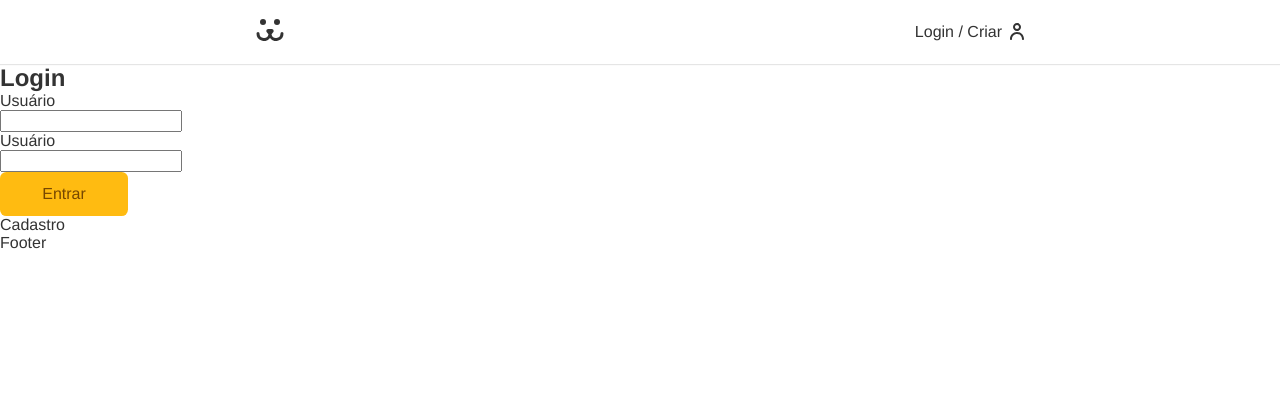
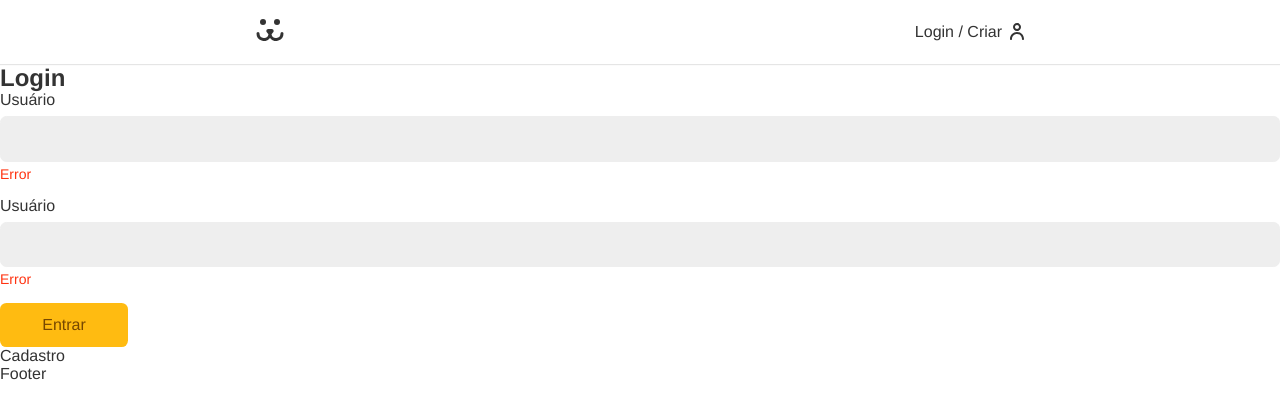
Before and after one commit to andersonwea/dogs, a React (Create React App) app: page /login in a window 1280 px wide. Shown: the top 418 px of the page. Built offline with nearby package versions, Linux system fonts and the light colour scheme.

Commit message:
criado estilos de componentes de input e label para o formulario de login

```diff
--- a/src/Components/Forms/Input/Input.js
+++ b/src/Components/Forms/Input/Input.js
@@ -3,13 +3,17 @@
 
 const Input = ({ name, label, type, value, setValue }) => {
   return (
-    <div>
-      <label htmlFor={name}>{label}</label>
+    <div className={styles.wrapper}>
+      <label className={styles.label} htmlFor={name}>
+        {label}
+      </label>
       <input
+        className={styles.input}
         type={type}
         value={value}
         onChange={({ target }) => setValue(target.value)}
       />
+      <p className={styles.error}>Error</p>
     </div>
   );
 };
--- a/src/Components/Forms/Input/Input.module.css
+++ b/src/Components/Forms/Input/Input.module.css
@@ -0,0 +1,35 @@
+.wrapper {
+  margin-bottom: 1rem;
+}
+
+.input {
+  border: 1px solid #eee;
+  display: block;
+  width: 100%;
+  font-size: 1rem;
+  padding: 0.8rem;
+  border-radius: 0.4rem;
+  background: #eee;
+  transition: 0.2s;
+}
+
+.input:focus,
+.input:hover {
+  outline: none;
+  border-color: #fb1;
+  background: white;
+  box-shadow: 0 0 0 3px #fea;
+}
+
+.label {
+  display: block;
+  font-size: 1rem;
+  line-height: 1;
+  padding-bottom: 0.5rem;
+}
+
+.error {
+  color: #f31;
+  font-size: 0.875rem;
+  margin-top: 0.25rem;
+}
```
